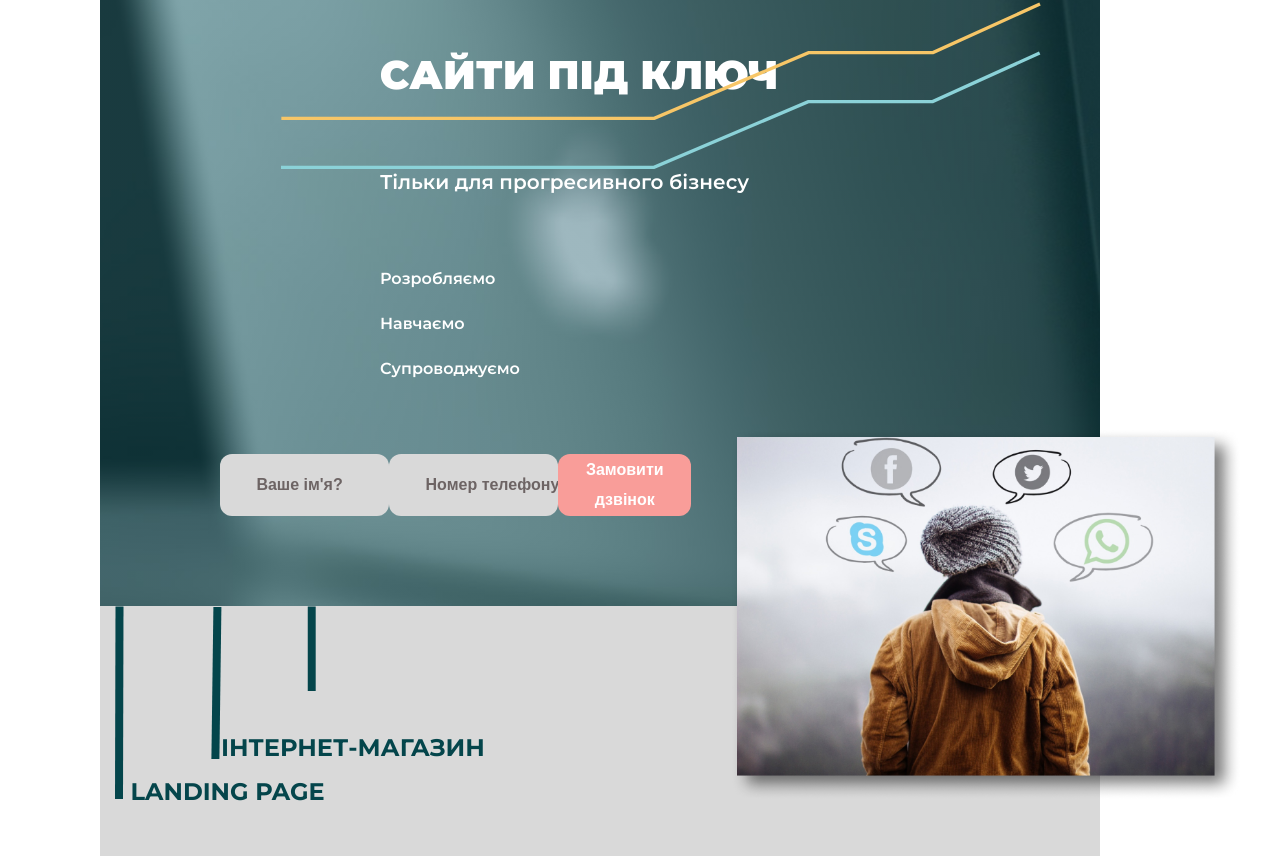
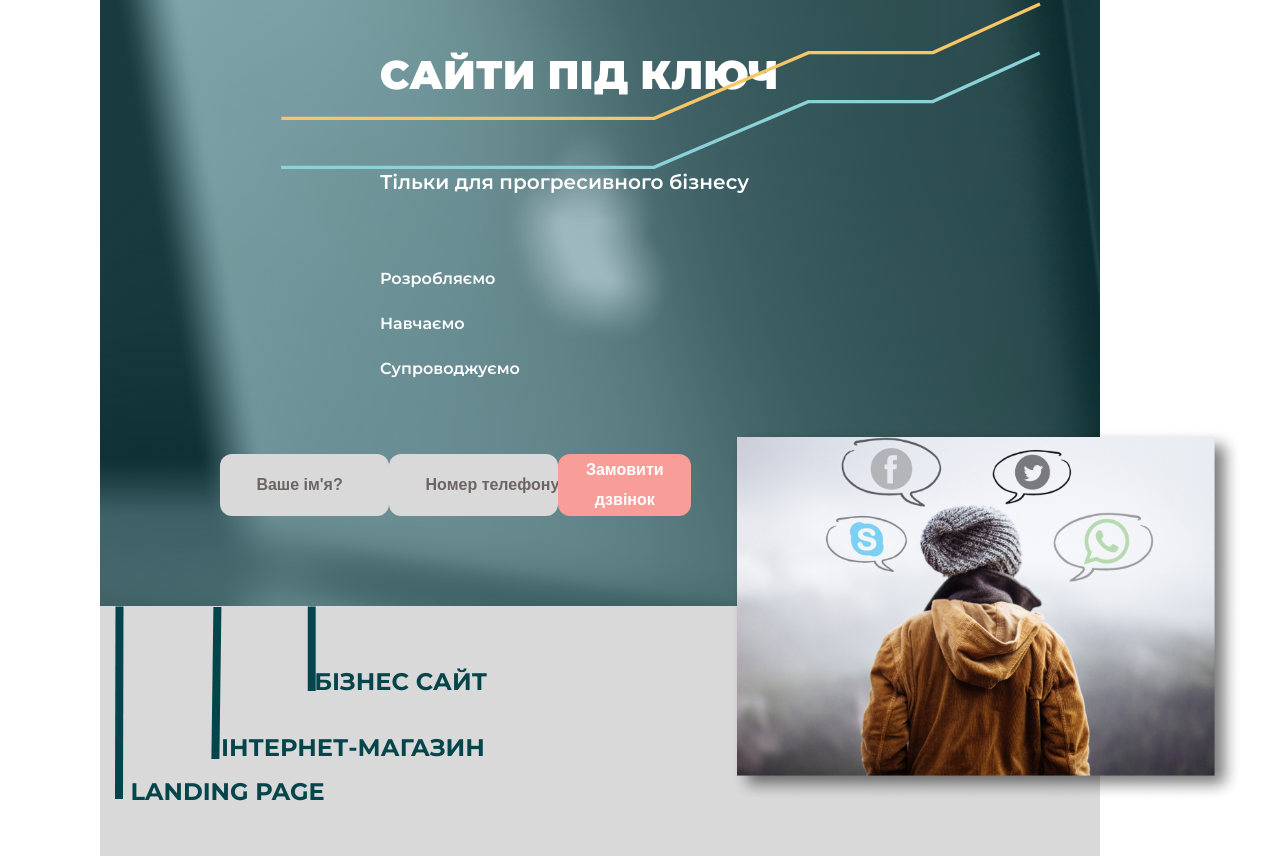
Before and after one commit to 1SMOKE1/web_balance, a React (Create React App) app: page / in a window 1280 px wide. Shown: the part 311-1167 px from the top of the page. Built offline with nearby package versions, Linux system fonts and the light colour scheme.

Commit message:
last variant of typewriter

```diff
--- a/src/components/SubMenu/SubMenu.tsx
+++ b/src/components/SubMenu/SubMenu.tsx
@@ -73,7 +73,7 @@ export const SubMenu = () => {
             />
           </svg>
           <h4 className={`h4 c1 bold montserrat ${styles.title}`} key={0}>
-            <Typewriter text="LANDING PAGE" triggerTyping={startTyping} />
+            <Typewriter text="LANDING PAGE" triggerTyping={startTyping} speed={50}/>
           </h4>
           <svg
             className={styles.line}
@@ -95,7 +95,7 @@ export const SubMenu = () => {
             />
           </svg>
           <h4 className={`h4 c1 bold montserrat ${styles.title}`} key={1}>
-            <Typewriter text="ІНТЕРНЕТ-МАГАЗИН" triggerTyping={startTyping} />
+            <Typewriter text="ІНТЕРНЕТ-МАГАЗИН" triggerTyping={startTyping} speed={150}/>
           </h4>
           <svg
             className={styles.line}
@@ -118,7 +118,7 @@ export const SubMenu = () => {
           </svg>
 
           <h4 className={`h4 c1 bold montserrat ${styles.title}`} key={2}>
-
+            <Typewriter text="БІЗНЕС САЙТ" triggerTyping={startTyping} speed={225}/>
           </h4>
         </div>
       </div>
--- a/src/components/Typewriter/Typewriter.tsx
+++ b/src/components/Typewriter/Typewriter.tsx
@@ -1,35 +1,35 @@
-import { useState, useEffect, useRef } from "react";
+import { useState, useEffect } from "react";
 import { TypewriterProps } from "../../interfaces/TypewriterProps";
 
-export const Typewriter: React.FC<TypewriterProps> = ({ text, triggerTyping, onTypingEnd  }) => {
+export const Typewriter: React.FC<TypewriterProps> = ({
+  text,
+  triggerTyping,
+  onTypingEnd,
+  speed = 100,
+}) => {
   const [displayedText, setDisplayedText] = useState("");
   const [currentIndex, setCurrentIndex] = useState(0);
 
   const resetTypewriter = () => {
     setDisplayedText("");
     setCurrentIndex(0);
-
   };
 
   useEffect(() => {
-
-
     if (triggerTyping) {
+      // Add a delay before typing starts (e.g., 2000 milliseconds or 2 seconds)
       const typingInterval = setTimeout(() => {
         if (currentIndex < text.length) {
           setDisplayedText((prevText) => prevText + text[currentIndex]);
           setCurrentIndex((prevIndex) => prevIndex + 1);
         }
+      }, speed); // Adjust the typing speed as needed
 
-      }, 100); // Adjust the typing speed as needed
-
-      return () => clearTimeout(typingInterval)
+      return () => clearTimeout(typingInterval);
     } else {
-      resetTypewriter()
+      resetTypewriter();
     }
-  }, [text, currentIndex, triggerTyping, onTypingEnd]);
-
-
+  }, [text, currentIndex, triggerTyping, onTypingEnd, speed]);
 
   return <span>{displayedText}</span>;
 };
--- a/src/interfaces/TypewriterProps.ts
+++ b/src/interfaces/TypewriterProps.ts
@@ -2,4 +2,5 @@ export interface TypewriterProps {
   text: string;
   triggerTyping: boolean;
   onTypingEnd?: () => void;
+  speed?: number;
 }
```
